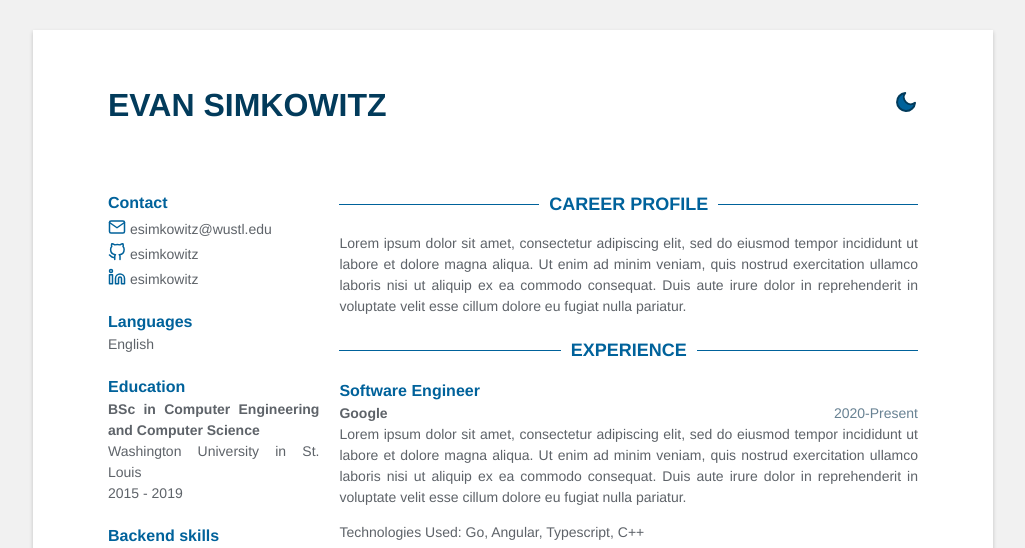
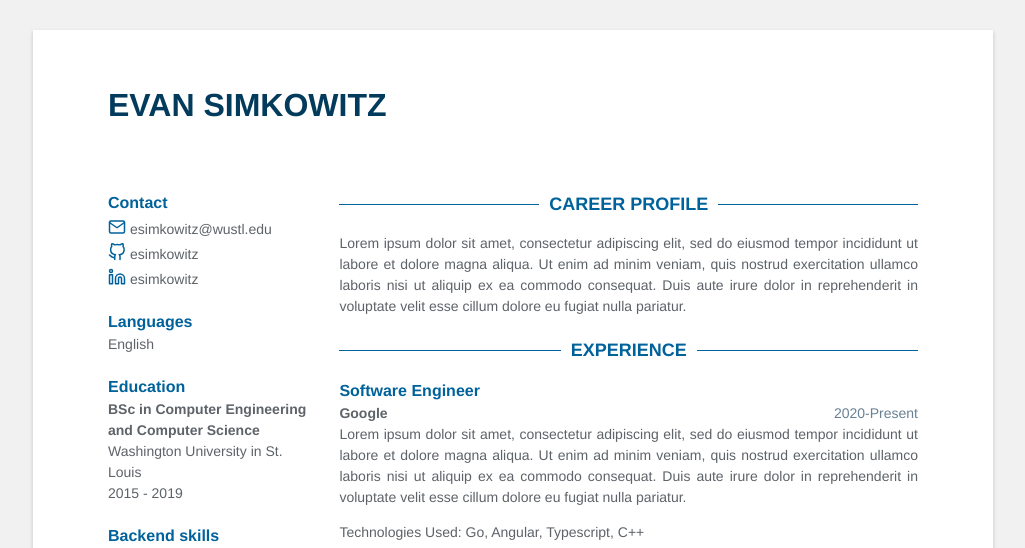
Before and after one commit to esimkowitz/simkowitz.dev, a Jekyll site: the page built from docs/index.html, in a window 1280 px wide. Shown: the top 548 px of the page, without its empty margins (127-1152 px from the left). Built offline with Jekyll 4.4.1, drawn with Linux system fonts in a browser that asks for light colours.

```diff
--- a/docs/_includes/header.html
+++ b/docs/_includes/header.html
@@ -1,7 +1,3 @@
 <div class="header">
     <h1 class="title">{{site.data.data.name}}</h1>
-    {% if site.data.data.support_dark_mode%}
-      <input type="checkbox" id="switch" name="mode" class="toggle-dark"></input>
-      <label for="switch"><i id="moon" data-feather="moon" fill="var(--fg-color)"></i></label>
-    {%endif%}
-  </div>
+</div>
--- a/docs/_sass/_base.scss
+++ b/docs/_sass/_base.scss
@@ -1,11 +1,11 @@
 * {
     font-family: 'Helvetica', 'Arial', sans-serif;
     line-height: 1.5;
-    text-align: justify;
 }
 
 body {
     background-color: var(--bg-color);
+    text-align: justify;
 }
 
 .container {
@@ -24,6 +24,7 @@ body {
         display: grid;
         grid-template-columns: 2fr 5fr;
         .sidebar {
+            text-align: initial;
             margin-top: 20px;
             margin-right: 20px;
         }
--- a/docs/_sass/includes/education.scss
+++ b/docs/_sass/includes/education.scss
@@ -1,5 +1,4 @@
 .education {
-    text-align: right;
     margin-bottom: 20px;
     .title {
         @include sub-header;
--- a/docs/_sass/responsive.scss
+++ b/docs/_sass/responsive.scss
@@ -6,14 +6,6 @@
         // padding:0;
         // margin:0;
         box-shadow: none;
-        .container-block {
-
-            .sidebar {
-                div {
-                    text-align: left;
-                }
-            }
-        }
     }
 }
 
--- a/docs/assets/javascript/toggleDark.js
+++ b/docs/assets/javascript/toggleDark.js
@@ -1,12 +1,3 @@
-var checkbox = document.querySelector('input[name=mode]')
-checkbox.addEventListener('change', function() {
-    if(this.checked) {
-        document.documentElement.setAttribute('data-theme', 'dark')
-        var moon = document.getElementById('moon')
-        moon.innerHTML = feather.icons['sun'].toSvg({'fill': 'var(--fg-color-dark)'})
-    } else {
-        document.documentElement.setAttribute('data-theme', 'light')
-        var moon = document.getElementById('moon')
-        moon.innerHTML = feather.icons['moon'].toSvg({'fill': 'var(--fg-color-dark)'})
-    }
-})
+window.matchMedia('(prefers-color-scheme: dark)').addEventListener('change', event => {
+    document.documentElement.setAttribute('data-theme', event.matches ? 'dark' : 'light');
+});
```
Also changed, not shown: docs/_includes/fork.html (added, +9 -0 lines), LICENSE.md (added), 1 other file.
